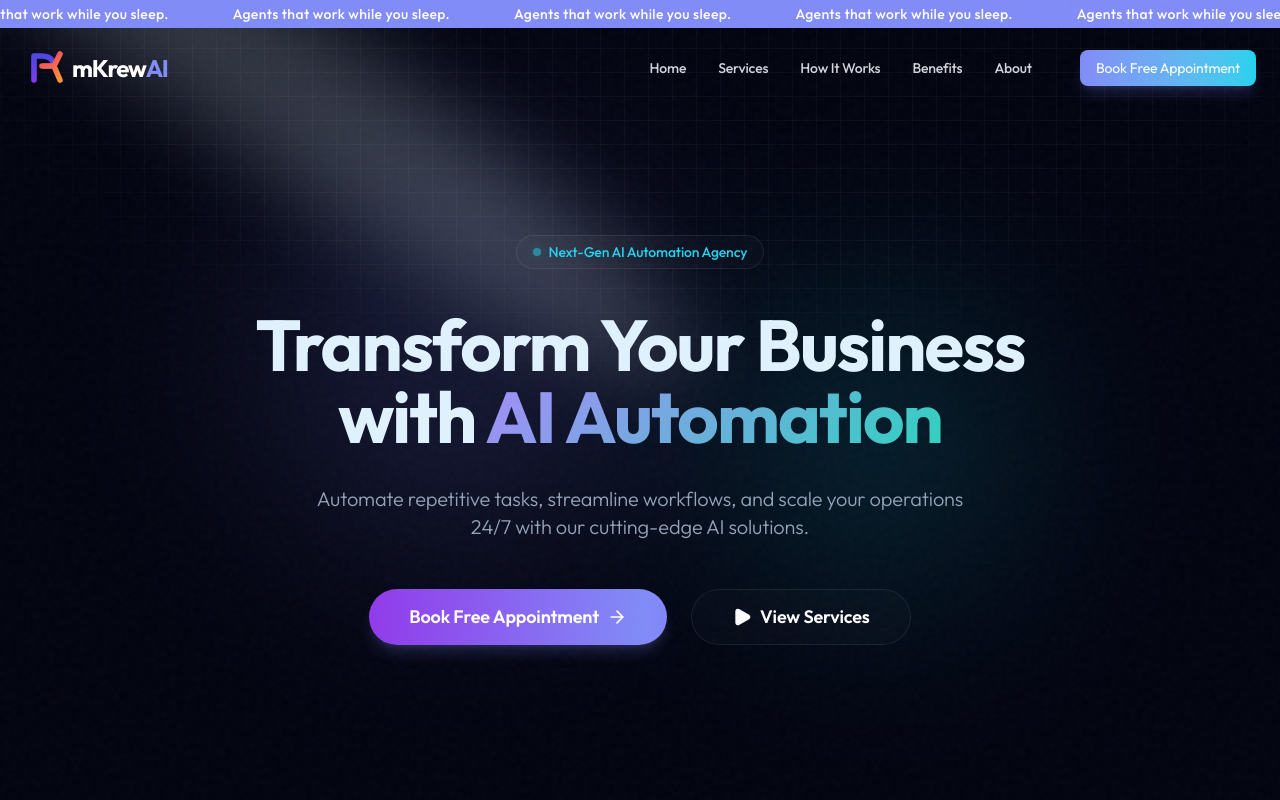
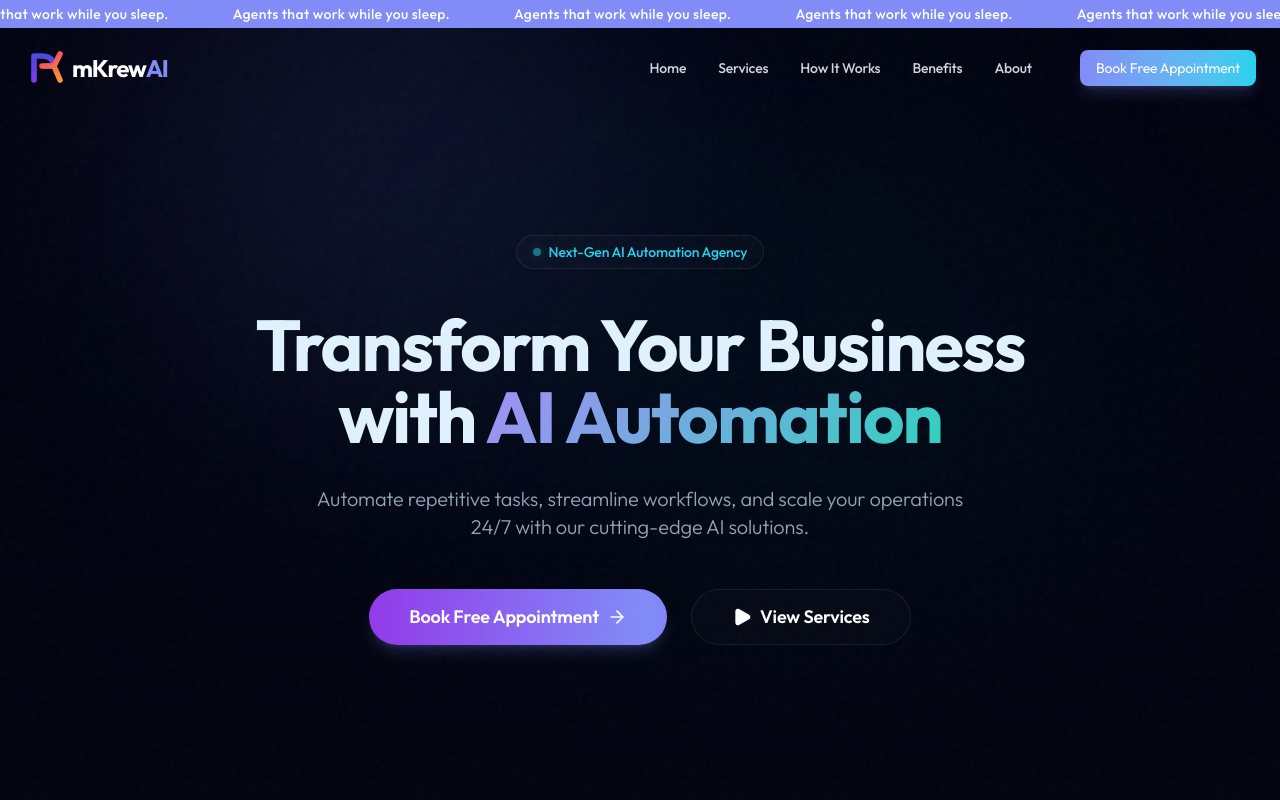
Before and after one commit to mukeshmk18/webdev_r1, a Next.js app: page / in a window 1280 px wide. Shown: the top 800 px of the page. Built offline with nearby package versions, Linux system fonts and the light colour scheme.

Commit message:
Reverted spotlight effect to previous Glowing Orbs style (ref: webdev_r2)

```diff
--- a/components/sections/Hero.tsx
+++ b/components/sections/Hero.tsx
@@ -4,7 +4,6 @@ import { motion } from "framer-motion";
 import { Button } from "@/components/ui/Button";
 import { ArrowRight, Play } from "lucide-react";
 import { useBooking } from "@/context/BookingContext";
-import { Spotlight } from "@/components/ui/Spotlight";
 
 export function Hero() {
     const { openBooking } = useBooking();
@@ -14,19 +13,18 @@ export function Hero() {
             id="home"
             className="relative min-h-[100vh] flex items-center justify-center overflow-hidden pt-20 bg-background antialiased bg-grid-white/[0.02]"
         >
-            <Spotlight
-                className="-top-40 left-0 md:left-60 md:-top-20"
-                fill="#E0F2FE"
-            />
+            {/* Background Effects */}
+            <div className="absolute inset-0 z-0 bg-background">
+                {/* Glowing Orbs - More sophisticated colors */}
+                <div className="absolute top-[-10%] left-[10%] w-[500px] h-[500px] bg-primary/20 rounded-full blur-[120px] animate-pulse-glow" />
+                <div className="absolute bottom-[10%] right-[10%] w-[600px] h-[600px] bg-secondary/10 rounded-full blur-[140px] animate-pulse-glow" style={{ animationDelay: "3s" }} />
+                <div className="absolute top-1/2 left-1/2 -translate-x-1/2 -translate-y-1/2 w-[800px] h-[800px] bg-accent/5 rounded-full blur-[160px] animate-pulse-glow" style={{ animationDelay: "1.5s" }} />
 
-            {/* Background Effects */}
-            <div className="absolute inset-0 z-0">
-                {/* Enhanced Ambient Glow */}
-                <div className="absolute top-[20%] left-[20%] w-[400px] h-[400px] bg-primary/30 rounded-full blur-[100px] animate-float opacity-50" />
-                <div className="absolute top-[40%] right-[20%] w-[300px] h-[300px] bg-secondary/30 rounded-full blur-[100px] animate-float opacity-50" style={{ animationDelay: "2s" }} />
+                {/* Refined Grid Overlay */}
+                <div className="absolute inset-0 bg-[url('/grid.svg')] bg-center [mask-image:radial-gradient(ellipse_at_center,transparent_10%,black)] opacity-[0.15]" />
 
-                {/* Moving Grid Background */}
-                <div className="absolute inset-0 bg-[linear-gradient(to_right,#80808012_1px,transparent_1px),linear-gradient(to_bottom,#80808012_1px,transparent_1px)] bg-[size:24px_24px] [mask-image:radial-gradient(ellipse_60%_50%_at_50%_0%,#000_70%,transparent_100%)]" />
+                {/* Subtle Vignette */}
+                <div className="absolute inset-0 bg-gradient-to-b from-transparent via-background/20 to-background pointer-events-none" />
             </div>
 
             <div className="container relative z-10 px-4 md:px-6 text-center">
--- a/components/ui/Spotlight.tsx
+++ /dev/null
@@ -1,56 +0,0 @@
-import React from "react";
-import { cn } from "@/lib/utils";
-
-type SpotlightProps = {
-    className?: string;
-    fill?: string;
-};
-
-export function Spotlight({ className, fill = "white" }: SpotlightProps) {
-    return (
-        <svg
-            className={cn(
-                "animate-spotlight pointer-events-none absolute z-[1]  h-[169%] w-[138%] lg:w-[84%] opacity-0",
-                className
-            )}
-            xmlns="http://www.w3.org/2000/svg"
-            viewBox="0 0 3787 2842"
-            fill="none"
-        >
-            <g filter="url(#filter)">
-                <ellipse
-                    cx="1924.71"
-                    cy="273.501"
-                    rx="1924.71"
-                    ry="273.501"
-                    transform="matrix(-0.822377 -0.568943 -0.568943 0.822377 3631.88 2291.09)"
-                    fill={fill}
-                    fillOpacity="0.21"
-                />
-            </g>
-            <defs>
-                <filter
-                    id="filter"
-                    x="0.860352"
-                    y="0.838989"
-                    width="3785.16"
-                    height="2840.26"
-                    filterUnits="userSpaceOnUse"
-                    colorInterpolationFilters="sRGB"
-                >
-                    <feFlood floodOpacity="0" result="BackgroundImageFix" />
-                    <feBlend
-                        mode="normal"
-                        in="SourceGraphic"
-                        in2="BackgroundImageFix"
-                        result="shape"
-                    />
-                    <feGaussianBlur
-                        stdDeviation="151"
-                        result="effect1_foregroundBlur_1065_8"
-                    />
-                </filter>
-            </defs>
-        </svg>
-    );
-}
```
